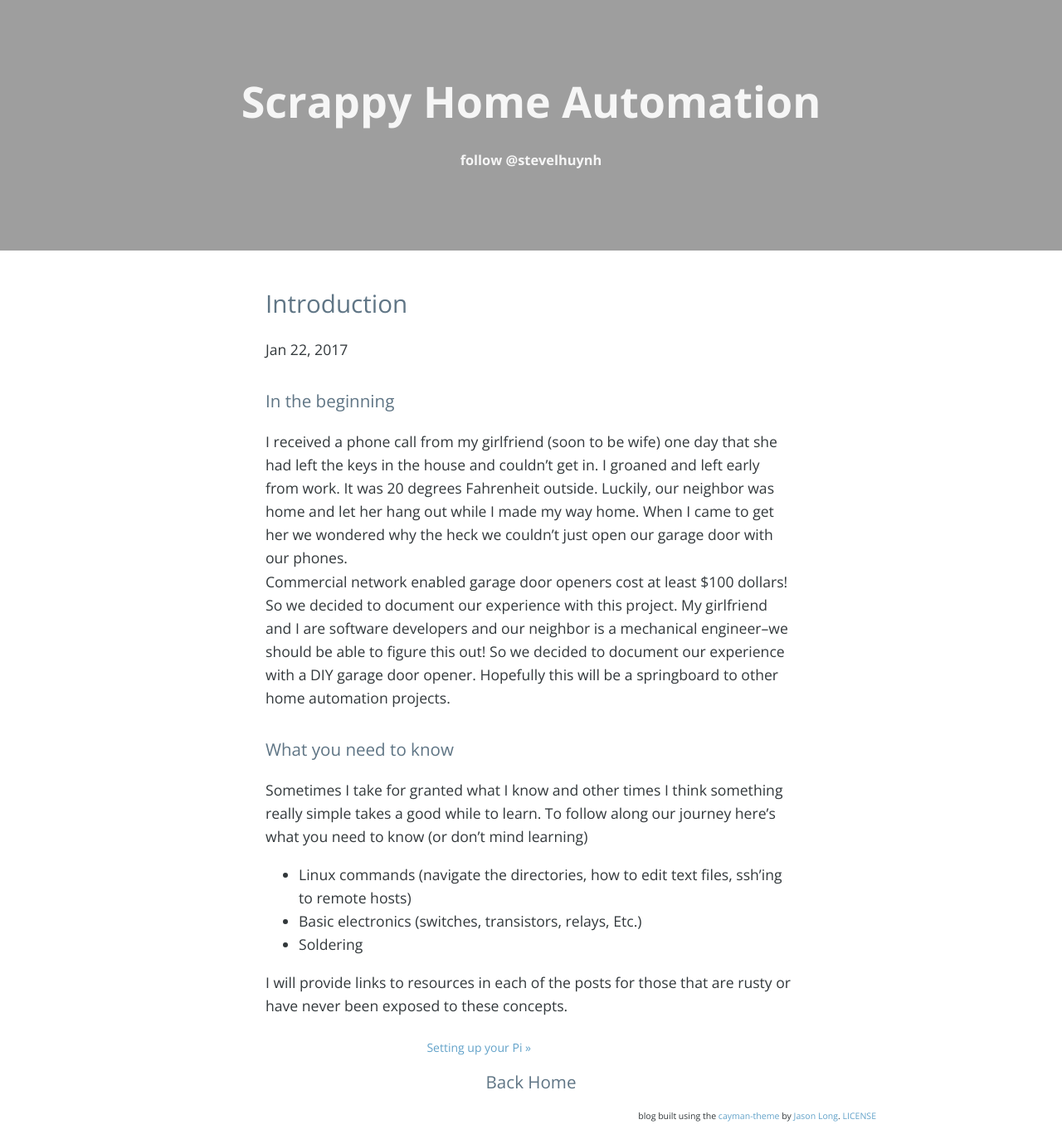
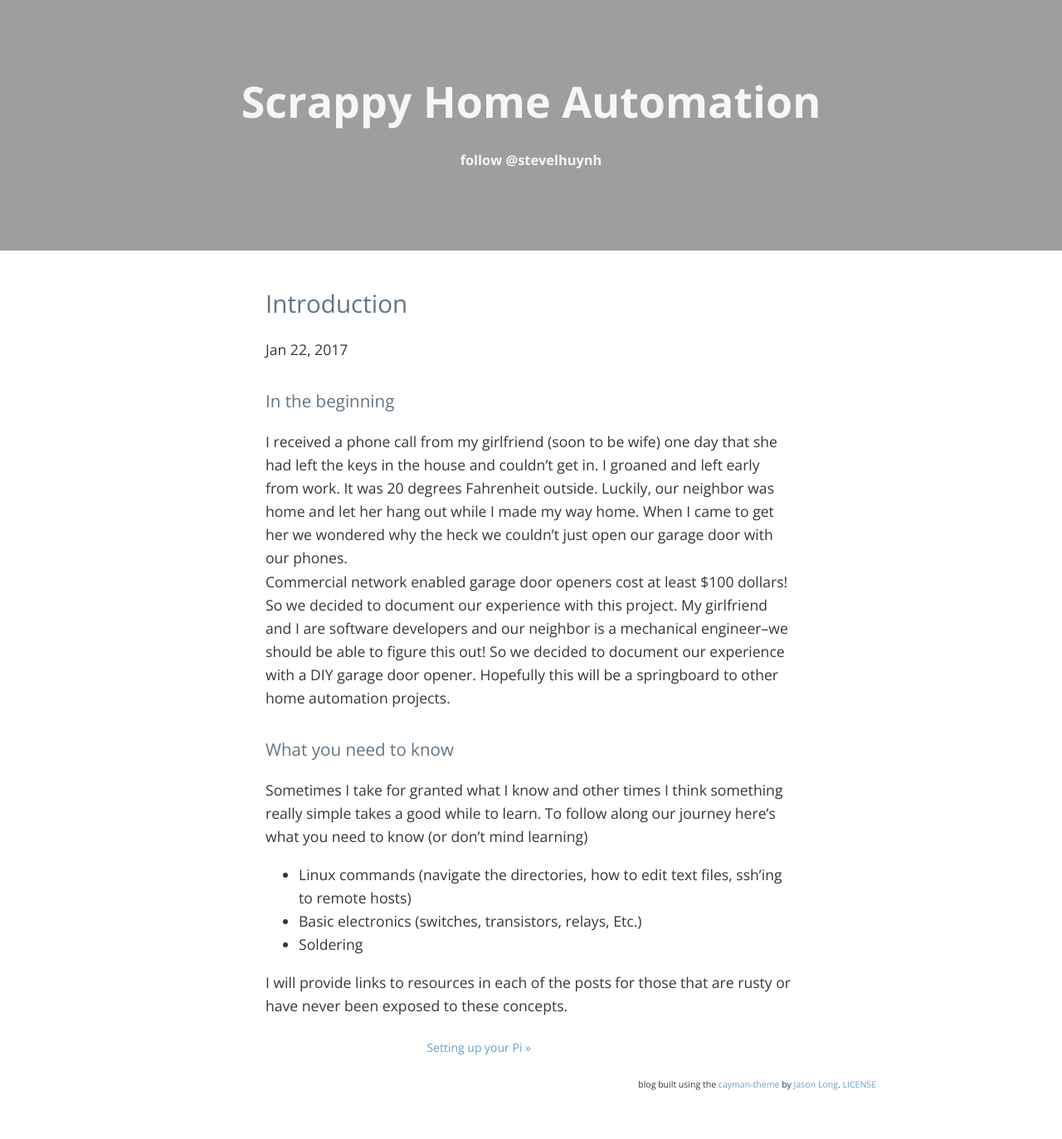
Before and after one commit to Kurlan/scrappy-home-automation, a Jekyll site: the page built from _posts/2017-01-22-intro.md, in a window 1280 px wide. Shown: the whole page at 83% size. Built offline with Jekyll 4.4.1, drawn with Linux system fonts in a browser that asks for light colours; nearby versions of some CDN libraries; comment, search, counter and statistics services are not loaded; after the commit the page ends 1334 px from its top, so only the background shows below that.

Commit message:
Removing home link

```diff
--- a/_layouts/post.html
+++ b/_layouts/post.html
@@ -23,7 +23,5 @@ layout: default
   {% endif %}
 </div>
 
-<a href="{{ site.baseurl }}/"><h3 style="text-align: center;">Back Home</h3></a>
-
 {% include analytics.html %}
 {% include disqus.html %}
```
